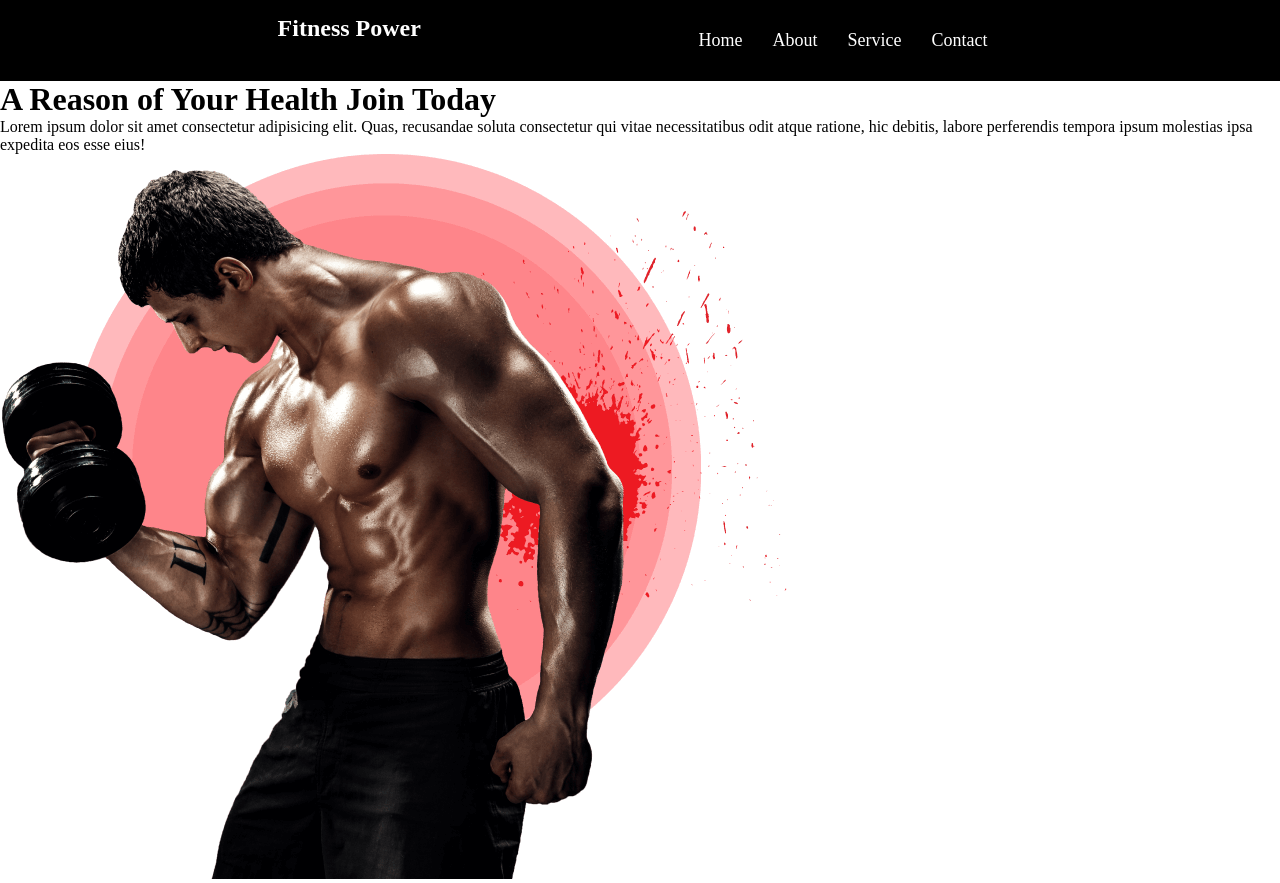
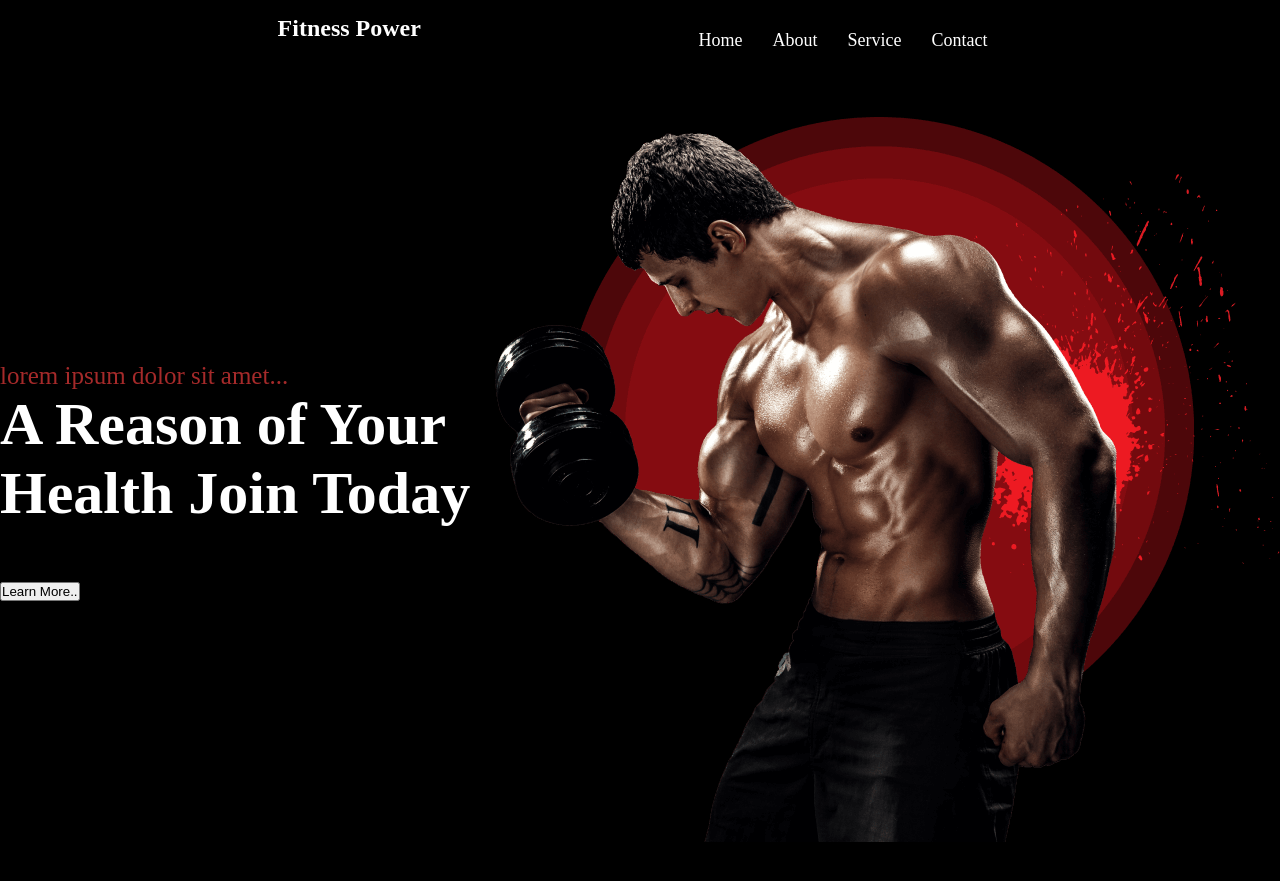
Before and after one commit to malitharuna/gym-project, a plain HTML site: page index.html in a window 1280 px wide. Drawn offline with Linux system fonts and the light colour scheme.

Commit message:
banner added

```diff
--- a/index.html
+++ b/index.html
@@ -21,14 +21,20 @@
             </div>
         </div>
     </nav>
-    <div class="banner-left">
-        <div class="banner-content">
-            <h1>A Reason of Your Health Join Today </h1>
-            <p> Lorem ipsum dolor sit amet consectetur adipisicing elit. Quas, recusandae soluta consectetur qui vitae necessitatibus odit atque ratione, hic debitis, labore perferendis tempora ipsum molestias ipsa expedita eos esse eius!</p>
-
+    <div class="banner-container">
+        <div class="banner-left">
+            <div class="banner-description">
+                <p class="banner-text">lorem ipsum dolor sit amet...</p>
+                <h1 class="title1">A Reason of Your Health Join Today </h1>
+                <p class="text"> Lorem ipsum dolor sit amet consectetur adipisicing elit. Quas, recusandae soluta consectetur qui vitae necessitatibus odit atque ratione, hic debitis, labore perferendis tempora ipsum molestias ipsa expedita eos esse eius!</p>
+                <button class="banner-btn">Learn More..</button>
+            </div>
         </div>
         <div class="banner-right">
-            <img src="images/home-bg.png" alt="">
+            <div>
+                <img src="images/home-bg.png" alt="">
+            </div>
+
         </div>
     </div>
 
--- a/style.css
+++ b/style.css
@@ -25,3 +25,19 @@
     color: brown;
     cursor: pointer;
 }
+.banner-container{
+    display: flex;
+    width:100%;
+    height: 100vh;
+    align-items: center;
+    background-color: black;
+}
+.banner-text {
+    color: brown;
+    font-size:25px ;
+}
+.title1 {
+    color: white;
+    font-weight: bolder;
+    font-size: 60px;
+}
```
